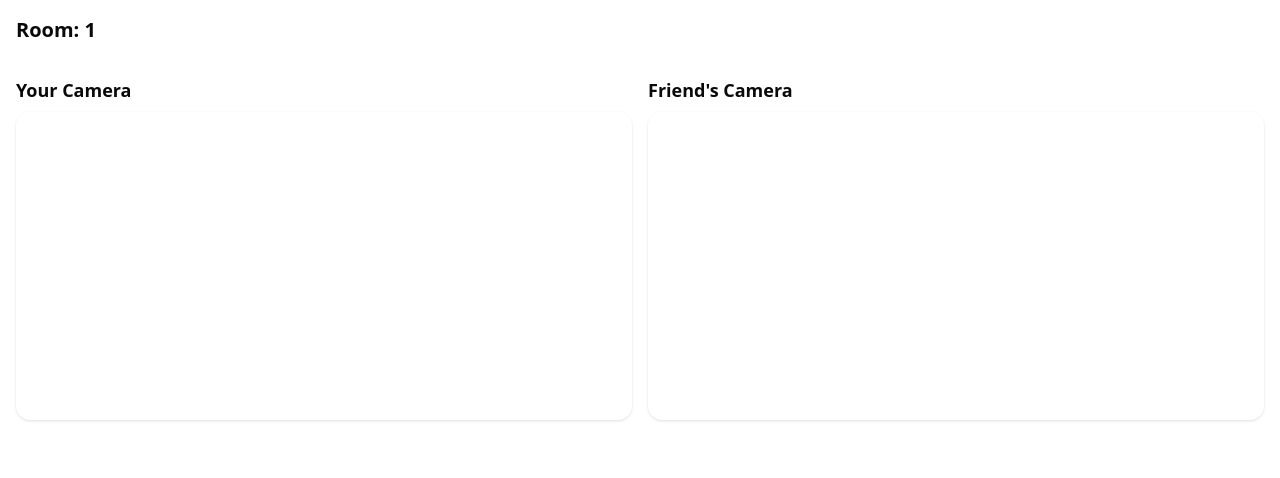
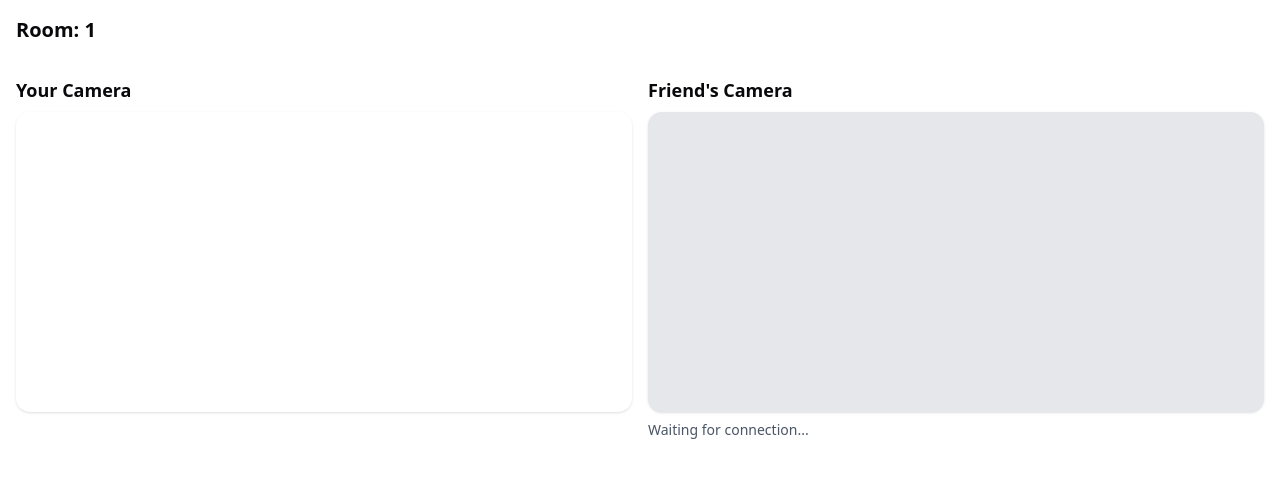
Before and after one commit to Yash123-DEV/Joinix-Frontend, a Next.js app: page /room/1 in a window 1280 px wide. Shown: the top 478 px of the page. Built offline with nearby package versions, Linux system fonts and the light colour scheme; no server answers.

Commit message:
latest verion 1.5

```diff
--- a/src/features/auth/components/videoRoom.tsx
+++ b/src/features/auth/components/videoRoom.tsx
@@ -14,62 +14,118 @@ export default function VideoRoom ({roomId}: {roomId: string}) {
 
     useEffect(() => {
         const start = async () => {
-            const stream = await navigator.mediaDevices.getUserMedia({ video: true, audio: true });
+            try {
+                console.log("🚀 Starting video room for roomId:", roomId);
+
+                const stream = await navigator.mediaDevices.getUserMedia({
+                    video: {
+                        width: { ideal: 640 },
+                        height: { ideal: 480 },
+                        facingMode: "user" // Front camera for mobile
+                    },
+                    audio: true
+                });
                 localStreamRef.current = stream;
+                console.log("✅ Local stream obtained:", stream);
+                console.log("Video tracks:", stream.getVideoTracks().length);
+                console.log("Audio tracks:", stream.getAudioTracks().length);
 
                 if(localStreamRef.current) {
                     localVideoRef.current!.srcObject = stream;
+                    console.log("✅ Local video set");
                 }
 
                 socket.emit("joinRoom", roomId);
-            socket.emit("checkPeers", roomId); // custom event to detect peer presence
+                console.log("📤 Joined room:", roomId);
+
+                socket.emit("checkPeers", roomId);
+                console.log("📤 Checking for peers in room:", roomId);
 
                 socket.on("user-joined", async () => {
-                if (peerRef.current) return;
-                const peer = createPeer(roomId);
+                    console.log("👤 User joined event received");
+
+                    if (peerRef.current) {
+                        console.log("⚠️ Peer already exists, skipping");
+                        return;
+                    }
+
+                    const peer = createPeer(roomId, true); // isInitiator = true
                     peerRef.current = peer;
-                localStreamRef.current?.getTracks().forEach(track => peer.addTrack(track, localStreamRef.current!));
+
+                    localStreamRef.current?.getTracks().forEach(track => {
+                        console.log("📤 Adding local track to peer:", track.kind);
+                        peer.addTrack(track, localStreamRef.current!);
+                    });
 
                     const offer = await peer.createOffer();
                     await peer.setLocalDescription(offer);
                     socket.emit("offer", { roomId, offer });
+                    console.log("📤 Offer sent");
                 });
 
                 socket.on("offer", async (data: {offer: RTCSessionDescriptionInit }) => {
-                const peer = createPeer(roomId);
+                    console.log("📥 Offer received");
+
+                    const peer = createPeer(roomId, false); // isInitiator = false
                     peerRef.current = peer;
-                localStreamRef.current?.getTracks().forEach(track => peer.addTrack(track, localStreamRef.current!));
+
+                    localStreamRef.current?.getTracks().forEach(track => {
+                        console.log("📤 Adding local track to peer:", track.kind);
+                        peer.addTrack(track, localStreamRef.current!);
+                    });
+
                     await peer.setRemoteDescription(new RTCSessionDescription(data.offer));
                     const answer = await peer.createAnswer();
                     await peer.setLocalDescription(answer);
                     socket.emit("answer", { roomId, answer });
+                    console.log("📤 Answer sent");
                 });
 
                 socket.on("answer", async (data: { answer: RTCSessionDescriptionInit }) => {
+                    console.log("📥 Answer received");
                     await peerRef.current?.setRemoteDescription(
                         new RTCSessionDescription(data.answer)
                     );
+                    console.log("✅ Remote description set");
                 });
 
                 socket.on("ice-candidate", async (data:{ candidate: RTCIceCandidateInit }) => {
+                    console.log("📥 ICE candidate received");
                     try {
                         await peerRef.current?.addIceCandidate(data.candidate);
+                        console.log("✅ ICE candidate added");
                     } catch (error) {
-                    console.error("Error adding received ICE candidate", error);
+                        console.error("❌ Error adding received ICE candidate", error);
                     }
                 });
+
+                // Additional socket events for debugging
+                socket.on("connect", () => {
+                    console.log("🔌 Socket connected");
+                });
+
+                socket.on("disconnect", () => {
+                    console.log("🔌 Socket disconnected");
+                });
+
+            } catch (error) {
+                console.error("❌ Error in start function:", error);
+            }
         }
 
         start();
 
         return () => {
+            console.log("🧹 Cleaning up...");
             peerRef.current?.close();
             socket.disconnect();
         };
 
     }, [roomId]);
 
-    const createPeer = (roomId: string) => {
+    const createPeer = (roomId: string, isInitiator: boolean) => {
+        console.log("🔗 Creating peer connection, isInitiator:", isInitiator);
+
         const peer = new RTCPeerConnection({
             iceServers: [
                 { urls: "stun:stun.l.google.com:19302" },
@@ -83,19 +139,40 @@ export default function VideoRoom ({roomId}: {roomId: string}) {
 
         peer.onicecandidate = (event) => {
             if(event.candidate) {
+                console.log("📤 Sending ICE candidate");
                 socket.emit("ice-candidate", { roomId, candidate: event.candidate });
+            } else {
+                console.log("✅ ICE gathering complete");
             }
         };
 
         peer.ontrack = (event) => {
-            console.log("remote video stream", event);
+            console.log("🎥 Remote track received!", event);
+            console.log("Stream count:", event.streams.length);
+
+            if(event.streams.length > 0) {
+                const remoteStream = event.streams[0];
+                console.log("Remote stream tracks:", remoteStream.getTracks().map(t => t.kind));
+
                 if(remoteVideoRef.current) {
-                remoteVideoRef.current.srcObject = event.streams[0];
+                    remoteVideoRef.current.srcObject = remoteStream;
+                    console.log("✅ Remote video stream set!");
+                } else {
+                    console.error("❌ Remote video ref is null");
+                }
             }
         };
 
         peer.oniceconnectionstatechange = () => {
-            console.log("ICE State:", peer.iceConnectionState);
+            console.log("🧊 ICE Connection State:", peer.iceConnectionState);
+        };
+
+        peer.onconnectionstatechange = () => {
+            console.log("🔗 Connection State:", peer.connectionState);
+        };
+
+        peer.onsignalingstatechange = () => {
+            console.log("📡 Signaling State:", peer.signalingState);
         };
 
         return peer;
@@ -105,11 +182,33 @@ export default function VideoRoom ({roomId}: {roomId: string}) {
         <div className="grid grid-cols-1 md:grid-cols-2 gap-4 p-4">
             <div>
                 <h2 className="text-lg font-bold mb-2">Your Camera</h2>
-                <video ref={localVideoRef} autoPlay playsInline muted className="rounded-xl w-full shadow" />
+                <video
+                    ref={localVideoRef}
+                    autoPlay
+                    playsInline
+                    muted
+                    className="rounded-xl w-full shadow"
+                    style={{ maxHeight: '300px' }}
+                    onLoadedMetadata={() => console.log("✅ Local video loaded")}
+                />
             </div>
             <div>
                 <h2 className="text-lg font-bold mb-2">Friend&apos;s Camera</h2>
-                <video ref={remoteVideoRef} autoPlay playsInline className="rounded-xl w-full shadow" />
+                <video
+                    ref={remoteVideoRef}
+                    autoPlay
+                    playsInline
+                    className="rounded-xl w-full shadow bg-gray-200"
+                    style={{ maxHeight: '300px' }}
+                    onLoadedMetadata={() => console.log("✅ Remote video loaded")}
+                    onError={(e) => console.error("❌ Remote video error:", e)}
+                />
+                <p className="text-sm text-gray-600 mt-2">
+                    {peerRef.current ?
+                        `Connection: ${peerRef.current.connectionState}` :
+                        "Waiting for connection..."
+                    }
+                </p>
             </div>
         </div>
     )
```
Lines whose indentation alone changed are shown as unchanged.
